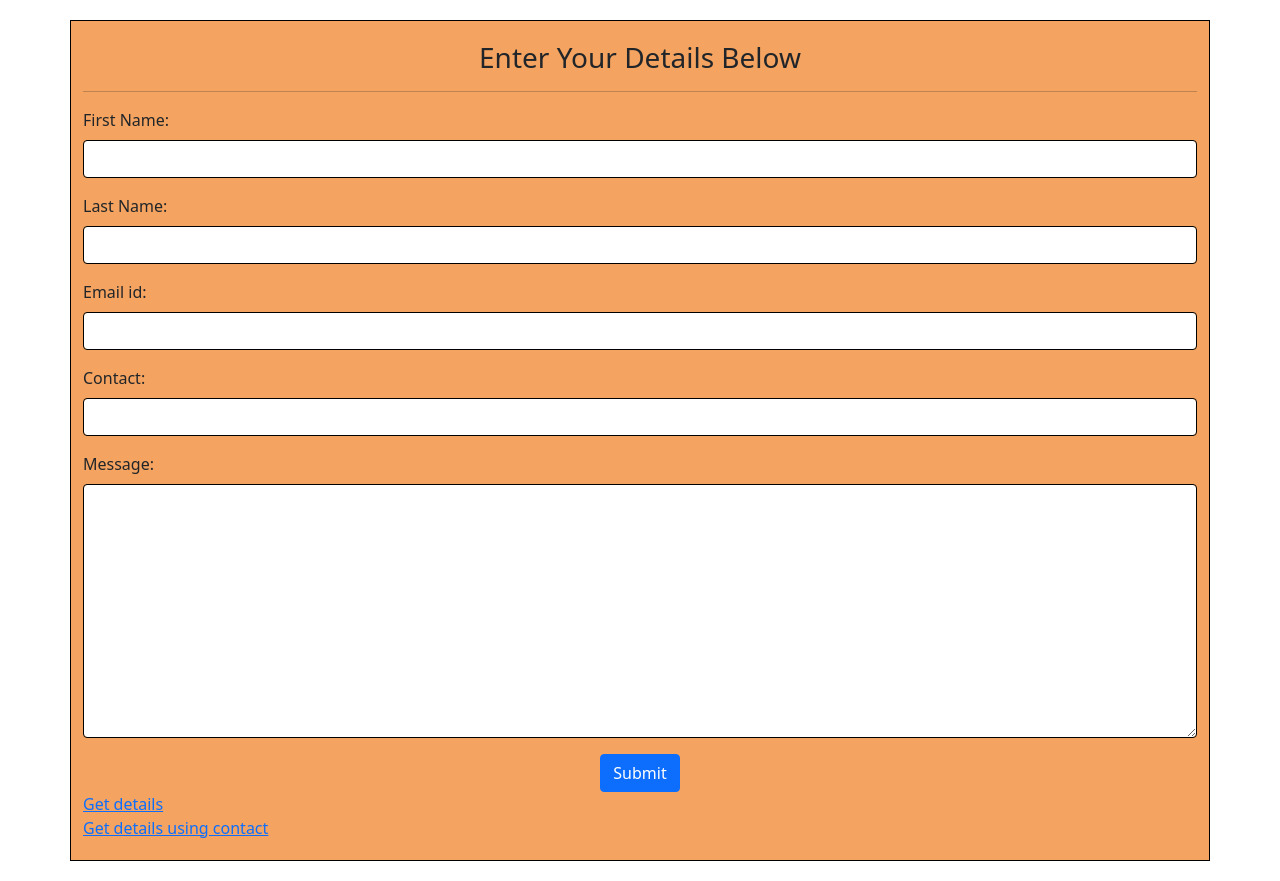
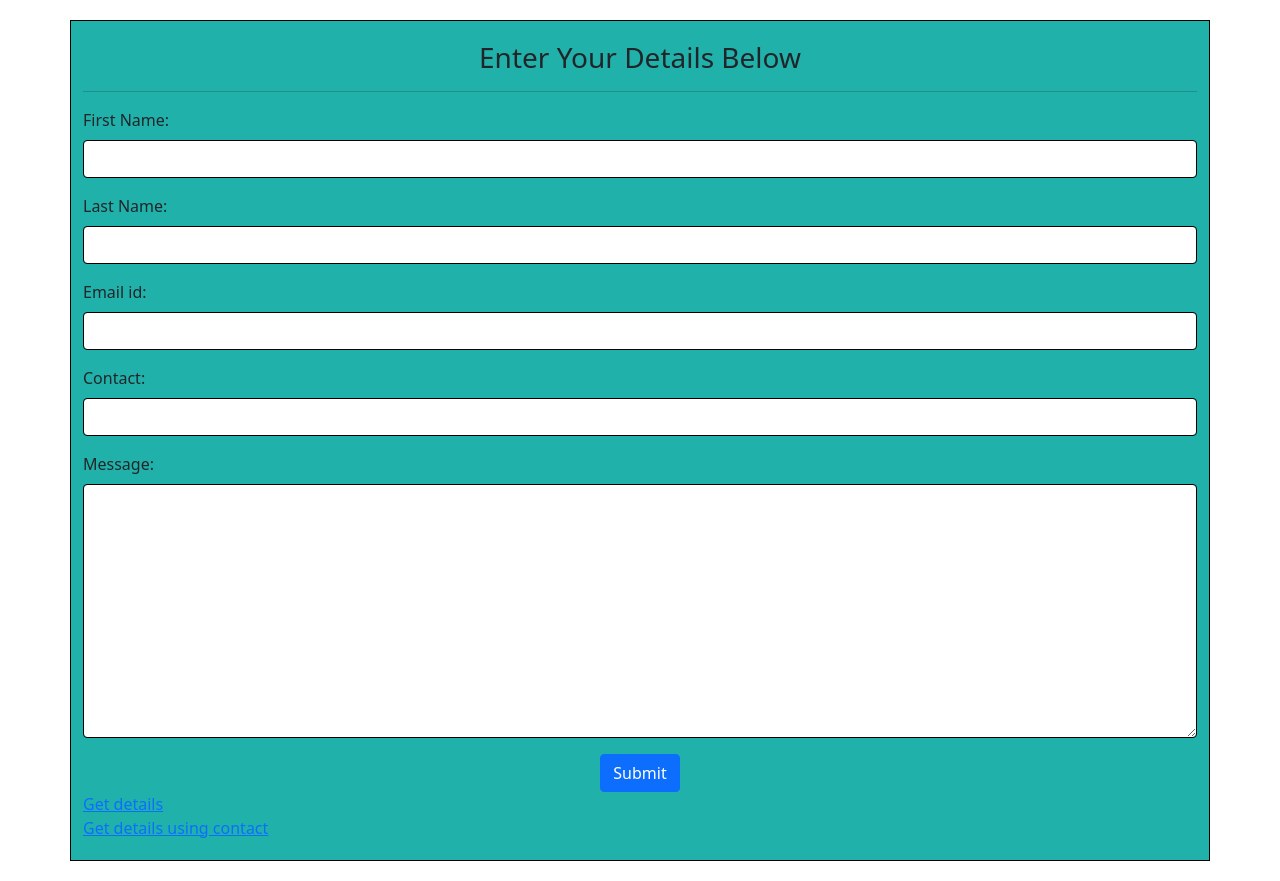
Before and after one commit to FathimaDilsha/AICL-B6-FE, a plain HTML site: page index.html in a window 1280 px wide. Drawn offline with nearby package versions, Linux system fonts and the light colour scheme.

Commit message:
Add files via upload

```diff
--- a/aiclformcss.css
+++ b/aiclformcss.css
@@ -1,5 +1,5 @@
 .formstyle {
-    background-color:sandybrown;
+    background-color:lightseagreen;
     padding-top: 20px;
     border: 1px solid black;
     padding-bottom: 20px;
```
